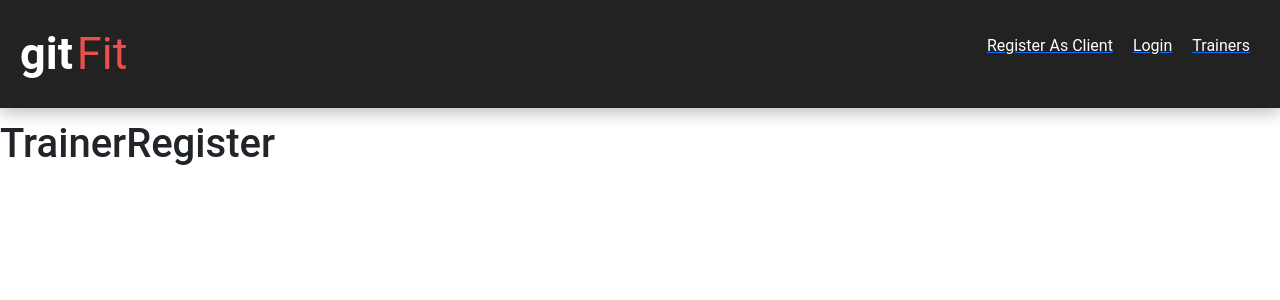
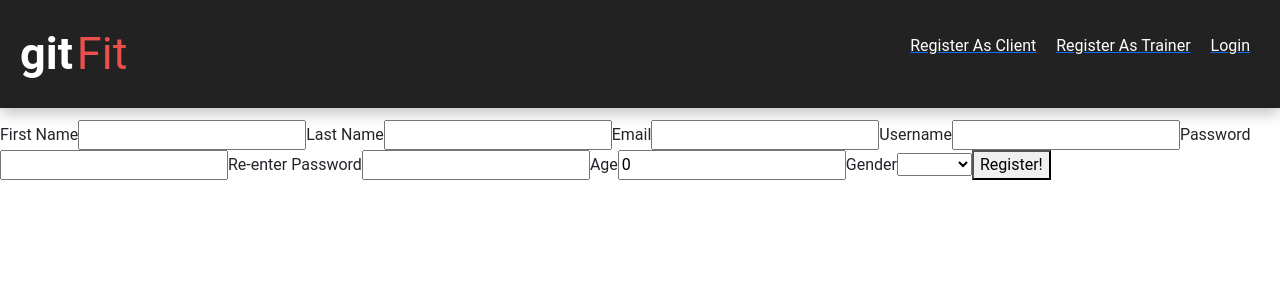
Before and after one commit to dtulpa16/JAUNT_React_App, a React (Create React App) app: page /trainerregister in a window 1280 px wide. Shown: the top 300 px of the page. Built offline with nearby package versions, Linux system fonts and the light colour scheme; no server answers.

Commit message:
Added Registration For Trainers

```diff
--- a/src/components/Forums/DisplayForumPost.jsx
+++ b/src/components/Forums/DisplayForumPost.jsx
@@ -5,8 +5,9 @@ import DisplayReplies from "./DisplayReplies";
 
 
 const DisplayForumPost = (props) => {
-    const [posts, setPosts] = useState(['No Posts'])
-    const [reply, setReply] = useState(['No Replies'])
+    const [posts, setPosts] = useState([])
+    const [reply, setReply] = useState([])
+    const [loadRequest, setLoadRequest] = useState(false)
 
     async function getPosts(product){
         await axios.get(`http://127.0.0.1:8000/api/applicationFunctions/forumpost/`).then(response=>{setPosts(response.data)})
@@ -33,13 +34,13 @@ const DisplayForumPost = (props) => {
 
     return (
         <React.Fragment>
-        {posts.map((element)=><div><p><PostCreater creator={element.user}/>{element.body}</p>
+        {posts.map((element)=><div><div><p><PostCreater creator={element.user}/>{element.body}</p></div>
 
-        <form className="reply" type = 'submit' onSubmit = {e => handleSubmit(e,element.id, element.user)} return false>
+        <form className="reply" type = 'submit' onSubmit = {e => handleSubmit(e,element.id, element.user)} >
             <input className="Reply" name = "reply" onChange={handleChange} placeholder="Reply" type='text'></input>
             <button type = "submit">Reply!</button>
             </form>
-        <p><DisplayReplies val = {element.id} reply = {reply}/></p>
+        <p><DisplayReplies val = {element.id} reply = {reply} test = {postReplies()}/></p>
                     </div>)}
 
         </React.Fragment>
--- a/src/components/Forums/DisplayReplies.jsx
+++ b/src/components/Forums/DisplayReplies.jsx
@@ -4,7 +4,7 @@ import ReviewCreater from "./ReviewCreater";
 
 
 const DisplayReplies = (props) => {
-    const [replies,setReplies] = useState([''])
+    const [replies,setReplies] = useState([])
 
     async function filterReplies(){
         console.log(props.val)
@@ -13,11 +13,11 @@ const DisplayReplies = (props) => {
 
     useEffect(()=>{
         filterReplies()
-    },[replies.length])
+    },[])
 
     return(
-        <div className="replies">
-        Replies:<hr/>{replies.map((element)=><div><p><ReviewCreater user= {element.user}/></p><p>{element.body}<hr></hr></p></div>)}
-        </div>
+        <React.Fragment>
+        Replies:<hr/>{replies.map((element)=><><div><p><ReviewCreater user= {element.user}/></p></div> <div><p>{element.body}<hr></hr></p></div></>)}
+        </React.Fragment>
     )}
 export default DisplayReplies;
--- a/src/components/Forums/Forums.jsx
+++ b/src/components/Forums/Forums.jsx
@@ -8,8 +8,8 @@ const Forums = ({user}) => {
     const [newPost, setNewPost] = useState(false)
 
     useEffect(() => {
-
-    },[post]);
+        setNewPost(true)
+    },[newPost]);
 
     const handleChange = (event)=>{
         setPost(event.target.value);
@@ -18,7 +18,7 @@ const Forums = ({user}) => {
 
     const handleSubmit =(event)=>{
       event.preventDefault()
-      setNewPost(true)
+      setNewPost(false)
         let newPost= {
             user:user.user_id,
             body:post,
@@ -26,6 +26,8 @@ const Forums = ({user}) => {
         setNewPost(false)
           addNewPost(newPost)
       }
+
+
       async function addNewPost(newPost){
         await axios.post(`http://127.0.0.1:8000/api/applicationFunctions/forumpost/`,newPost);
       }
@@ -39,7 +41,7 @@ const Forums = ({user}) => {
                 <input name= "post" onChange={handleChange} value={post}/>
                 <button type = "submit">Post!</button>
                 </form>
-                <p><DisplayForumPost posts ={post} user = {user}/></p>
+                <div><p><DisplayForumPost posts ={post} user = {user}/></p></div>
         </React.Fragment>
      );
 }
--- a/src/components/NavBar/NavBar.jsx
+++ b/src/components/NavBar/NavBar.jsx
@@ -68,11 +68,11 @@ const NavBar = ({user}) => {
             <Link to = '/clientregister'>
               <li class="parent" >Register As Client</li>
             </Link>
+            <Link to = '/trainerregister'>
+              <li class="parent" >Register As Trainer</li>
+            </Link>
             <Link to = '/Login'>
               <li class="parent">Login</li>
-            </Link>
-            <Link to = '/choosetrainer'>
-              <li class="parent">Trainers</li>
             </Link>
         </React.Fragment>
         }
--- a/src/components/PostCreater.jsx
+++ b/src/components/PostCreater.jsx
@@ -17,6 +17,7 @@ const PostCreater = (props) => {
 
     return (
         <div>
+            {console.log(user)}
         User: {user.username} {user.is_employee && <h6>(Trainer)</h6>}
         </div>
      );
--- a/src/components/TrainerRegister/TrainerRegister.jsx
+++ b/src/components/TrainerRegister/TrainerRegister.jsx
@@ -1,11 +1,113 @@
 import React from "react";
+import { useState, useEffect } from "react";
+import axios from "axios";
+import CreateWorkout from "../../Hooks/CreateWorkout";
+import {Component, Route, Link } from 'react';
+import { Redirect } from "react-router";
 
-const TrainerRegister = (props) => {
+
+class TrainerRegister extends Component {
+    constructor(props) {
+        super(props);
+        this.state = {
+            username: '',
+            email: '',
+            firstname: '',
+            lastname: '',
+            isemployee: true,
+            age: 0,
+            goal: 'n/a',
+            height: 99,
+            weight: 99,
+            gender: '',
+            experience: 0,
+            password: '',
+            password2: '',
+            calories: 3000,
+            isRegistered:false,
+         }
+    }
+
+    handleChange = (event) => {
+        this.setState({
+            [event.target.name]: event.target.type === "number"? event.target.valueAsNumber : event.target.value
+        });
+    }
+    handleOnChange = (event) => {
+        this.setState({
+            gender:event.target.value
+        });
+    }
+
+    handleSubmit =(event)=>{
+        event.preventDefault()
+        let newTrainer = {
+            "username": this.state.username,
+            "password": this.state.password,
+            "password2": this.state.password2,
+            "email": this.state.email,
+            "first_name": this.state.firstname,
+            "last_name": this.state.lastname,
+            "is_employee": this.state.isemployee,
+            "age": this.state.age,
+            "calories": this.state.calories,
+            "goal": this.state.goal,
+            "height": this.state.height,
+            "weight": this.state.weight,
+            "gender": this.state.gender,
+            "experience": this.state.experience
+        }
+        this.registerEmployee(newTrainer)
+    }
+
+    async registerEmployee(trainer) {
+        try {
+            let response = await axios.post(`http://127.0.0.1:8000/api/auth/register/`, trainer)
+          this.setState({
+            isRegistered:true
+        })
+        } catch (ex) {
+            console.log("API call failed");
+        }
+
+    }
+
+
+
+
+render(){
+    if (this.state.isRegistered) {
+        // redirect to home if signed up
+        return <Redirect to = {{ pathname: "/home",state:{ id :this.state.userId} }} />;
+      }
   return (
-    <div>
-      <h1> TrainerRegister </h1>
-    </div>
+        <React.Fragment>
+            <form className= "register" onSubmit={(event) => this.handleSubmit (event)}>
+                <label>First Name</label>
+                <input name= "firstname" onChange={this.handleChange} value={this.state.firstname}/>
+                <label>Last Name</label>
+                <input name= "lastname" onChange={this.handleChange} value={this.state.lastname}/>
+                <label>Email</label>
+                <input name= "email"type = 'email' onChange={this.handleChange} value={this.state.email}/>
+                <label>Username</label>
+                <input name= "username" onChange={this.handleChange} value={this.state.username}/>
+                <label>Password</label>
+                <input name= "password" onChange={this.handleChange} value={this.state.password}/>
+                <label>Re-enter Password</label>
+                <input name= "password2" onChange={this.handleChange} value={this.state.password2}/>
+                <label>Age</label>
+                <input name= "age" type = 'number' onChange={this.handleChange} value={this.state.age}/>
+                <label>Gender</label>
+                <select id="gender" name = "gender" onChange={this.handleOnChange}>
+                    <option> </option>
+                    <option value="male">Male</option>
+                    <option value="female">Female</option>
+                </select>
+                <button type = "submit">Register!</button>
+            </form>
+        </React.Fragment>
    );
+  }
 }
 
 export default TrainerRegister ;
```
